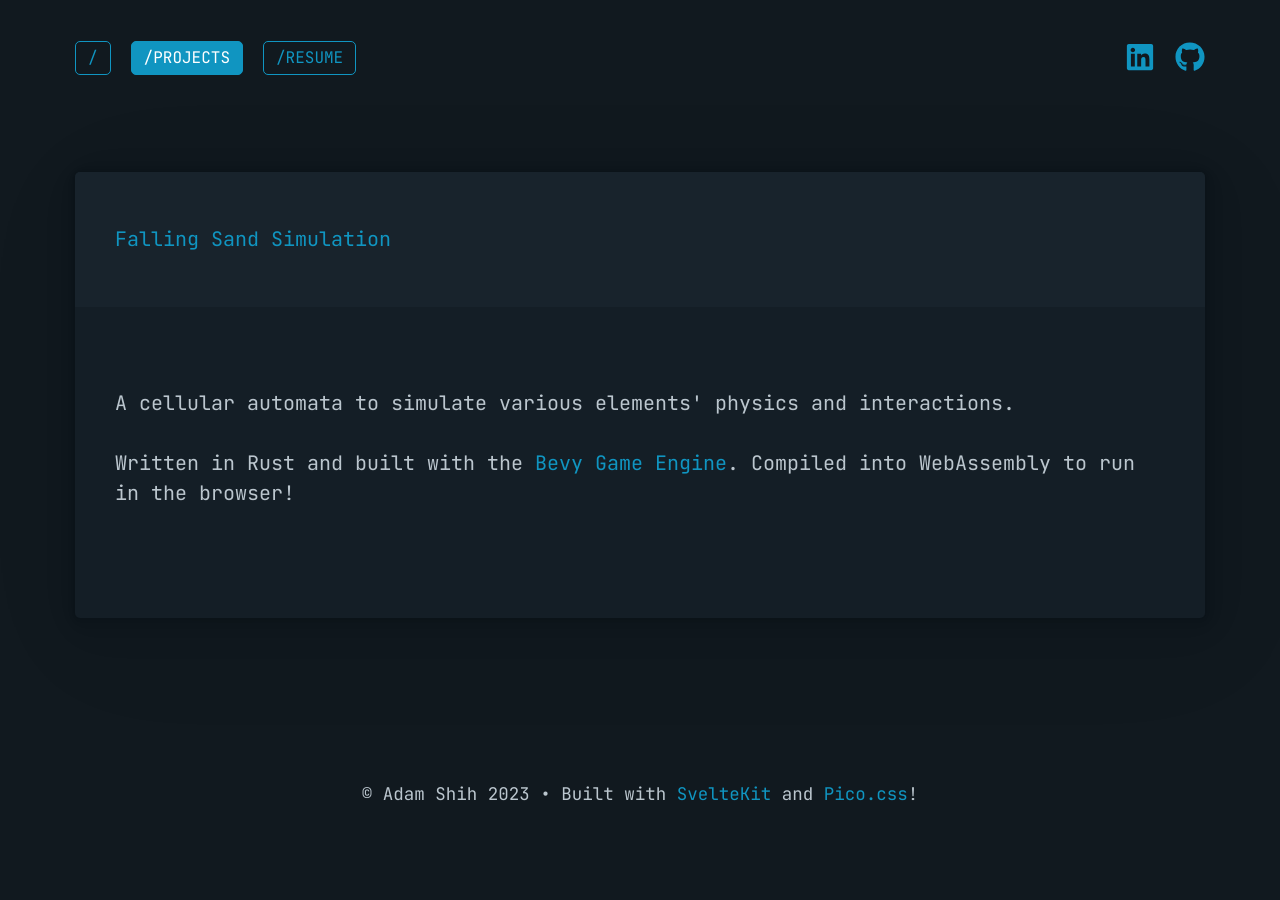
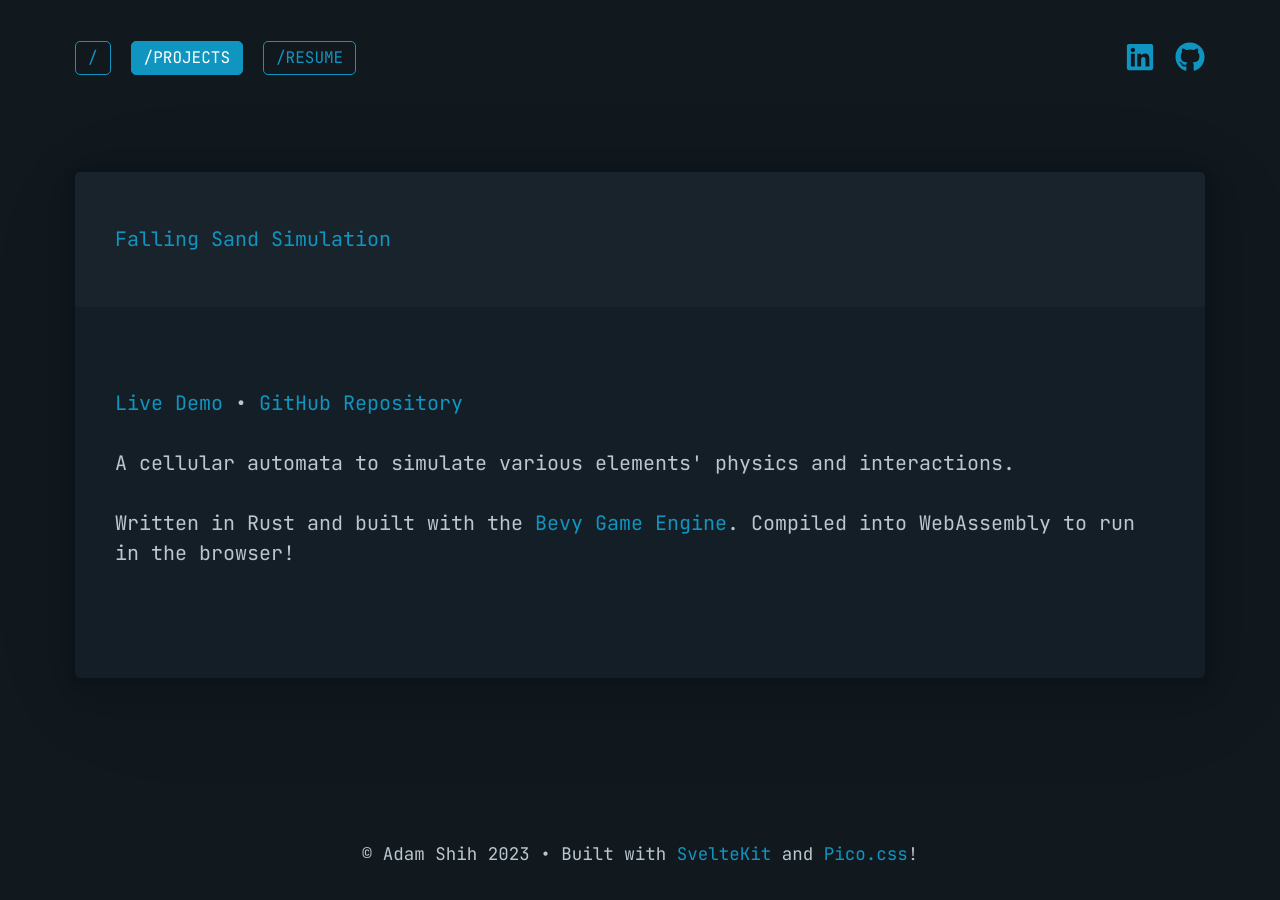
Before and after one commit to adam-shih/adamshih.dev, a SvelteKit app: page /projects in a window 1280 px wide. Shown: the top 900 px of the page. Built offline with nearby package versions, Linux system fonts and the light colour scheme.

Commit message:
Project links

```diff
--- a/src/routes/projects/+page.svelte
+++ b/src/routes/projects/+page.svelte
@@ -2,11 +2,19 @@
 	<header>
 		<a href="/projects/falling-sand">Falling Sand Simulation</a>
 	</header>
-	<p>A cellular automata to simulate various elements' physics and interactions.</p>
-	<p>
-		Written in Rust and built with the {' '} <a href="https://bevyengine.org">Bevy Game Engine</a>.
-		Compiled into WebAssembly to run in the browser!
-	</p>
+	<body>
+		<p>
+			<a href="/projects/falling-sand">Live Demo</a>
+			&#x2022;
+			<a href="https://github.com/adam-shih/falling-sand">GitHub Repository</a>
+		</p>
+		<p>A cellular automata to simulate various elements' physics and interactions.</p>
+		<p>
+			Written in Rust and built with the {' '}
+			<a href="https://bevyengine.org">Bevy Game Engine</a>. Compiled into WebAssembly to run in the
+			browser!
+		</p>
+	</body>
 </article>
 
 <style>
```
